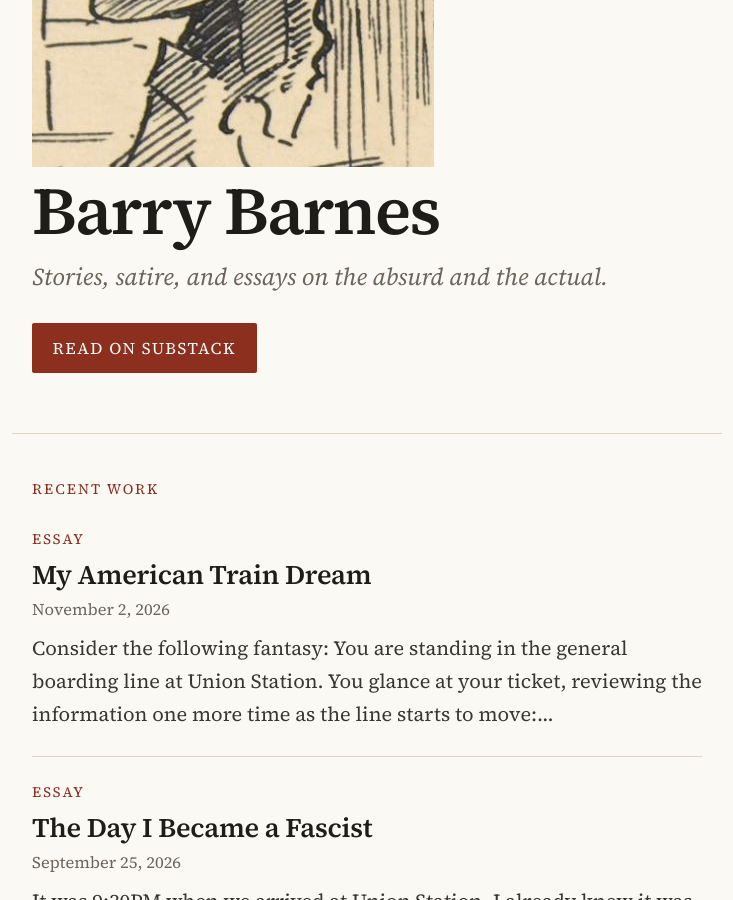
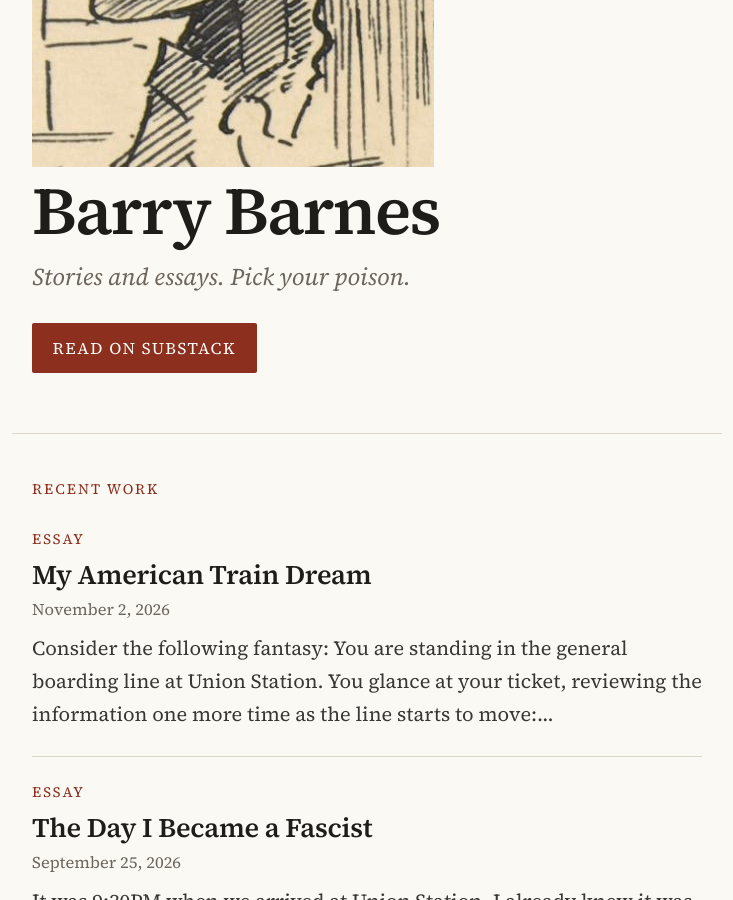
Before and after one commit to barrybarneswriting/barrybarneswriting.github.io, a Jekyll site: the page built from index.html, in a window 1280 px wide and 900 px high, scrolled down 375 px. Shown: the whole window, without its empty margins (273-1006 px from the left). Built offline with Jekyll 4.4.1, drawn with Linux system fonts in a browser that asks for light colours.

Commit message:
Update description in _config.yml

```diff
--- a/_config.yml
+++ b/_config.yml
@@ -6,7 +6,7 @@
 title: "Barry Barnes"
 
 # The one-line description under your name on the home page.
-description: "Stories, satire, and essays on the absurd and the actual."
+description: "Stories and essays. Pick your poison."
 
 # Your Substack address (shown in the header and footer).
 substack_url: "https://substack.com/@itsbarrybarnes"
```
